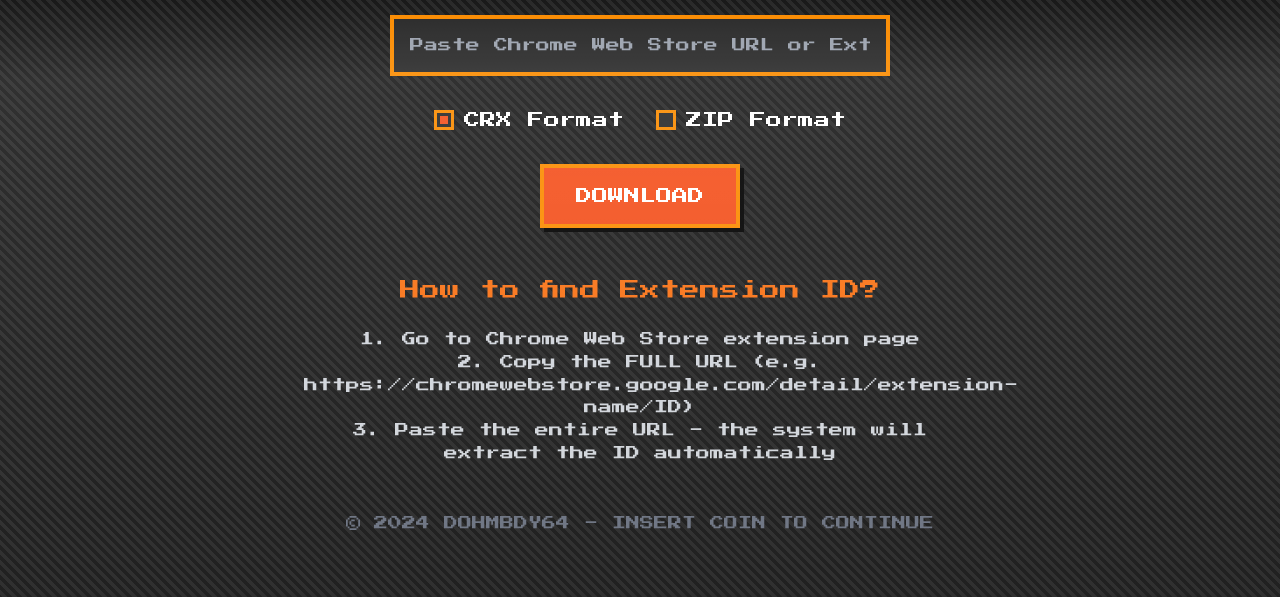
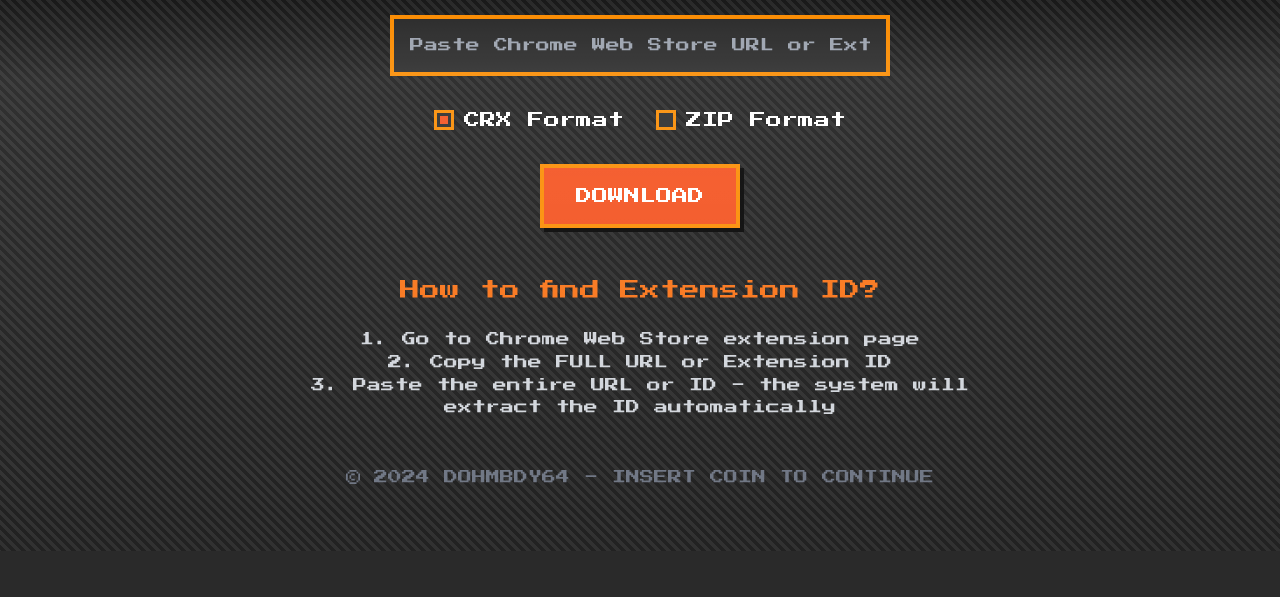
Before and after one commit to NomadWithoutAHome/DohmWebsite, a Flask app: page /tools in a window 1280 px wide. Shown: the part 521-1118 px from the top of the page. After the commit the page ends 1005 px from the top, so only its background shows below. Run offline with Flask 3, Linux system fonts and the light colour scheme; some libraries are stand-ins or nearby versions.

Commit message:
update Tools.html

```diff
--- a/templates/tools.html
+++ b/templates/tools.html
@@ -127,8 +127,8 @@
                     <h2 class="text-xl text-orange-500">How to find Extension ID?</h2>
                     <p class="text-sm text-gray-300 max-w-2xl mx-auto leading-relaxed">
                         1. Go to Chrome Web Store extension page<br>
-                        2. Copy the FULL URL (e.g. https://chromewebstore.google.com/detail/extension-name/ID)<br>
-                        3. Paste the entire URL - the system will extract the ID automatically
+                        2. Copy the FULL URL or Extension ID<br>
+                        3. Paste the entire URL or ID - the system will extract the ID automatically
                     </p>
                 </div>
 
```
